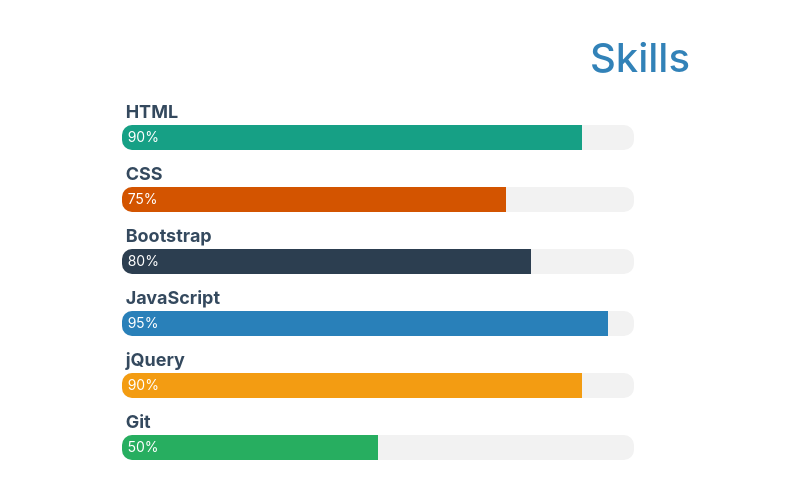
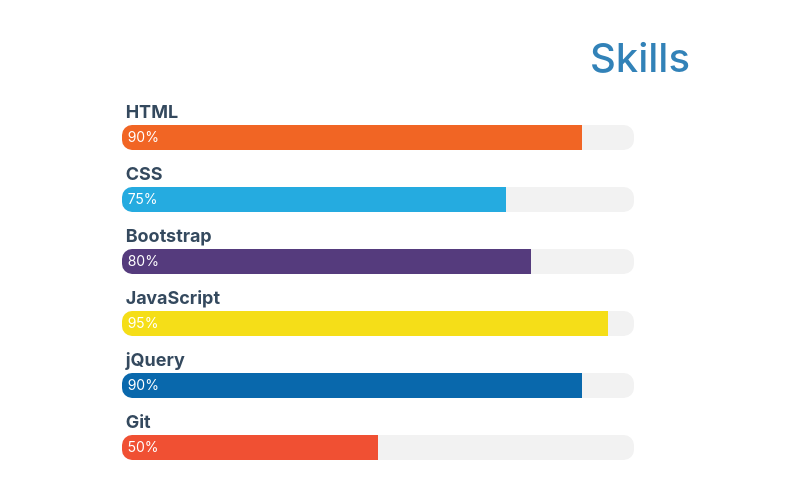
Before and after one commit to maaek/abbasSh, a plain HTML site: page index.html in a window 1280 px wide. Shown: the part 1438-1941 px from the top of the page, 0-799 px from the left. Drawn offline with nearby package versions, Linux system fonts and the light colour scheme.

Commit message:
more skills section modified

```diff
--- a/css/main.css
+++ b/css/main.css
@@ -194,22 +194,22 @@
 	z-index: 3;
 }
 .skill:nth-child(1) .skill-container .fill-in {
-	background-color: #16a085;
+	background-color: #f16524;
 }
 .skill:nth-child(2) .skill-container .fill-in {
-	background-color: #d35400;
+	background-color: #25abe0;
 }
 .skill:nth-child(3) .skill-container .fill-in {
-	background-color: #2c3e50;
+	background-color: #553b7d;
 }
 .skill:nth-child(4) .skill-container .fill-in {
-	background-color: #2980b9;
+	background-color: #f5de18;
 }
 .skill:nth-child(5) .skill-container .fill-in {
-	background-color: #f39c12;
+	background-color: #0968ac;
 }
 .skill:nth-child(6) .skill-container .fill-in {
-	background-color: #27ae60;
+	background-color: #f05033;
 }
 
 .skills .shafel-skills {
```
Also changed, not shown: 1 other file.
